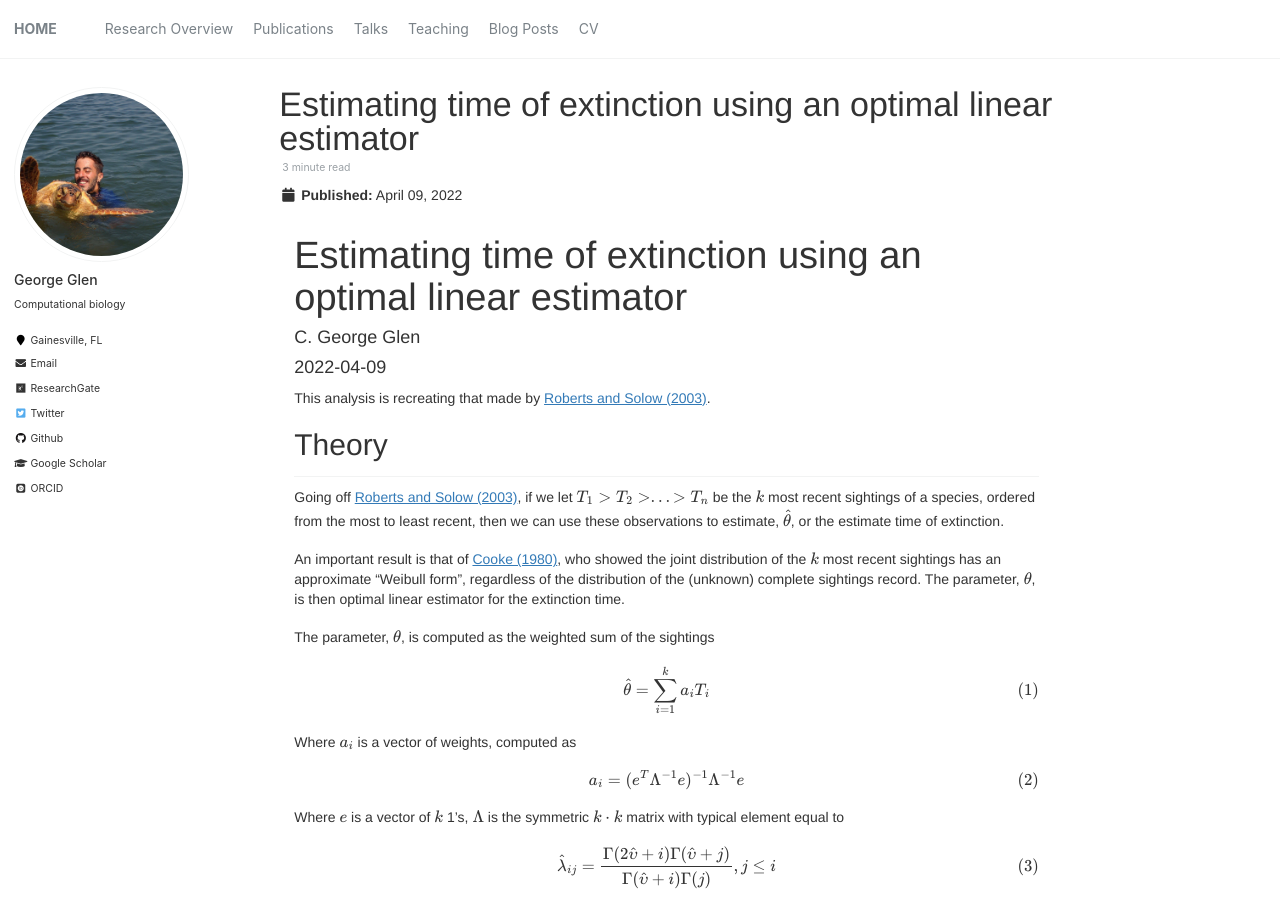
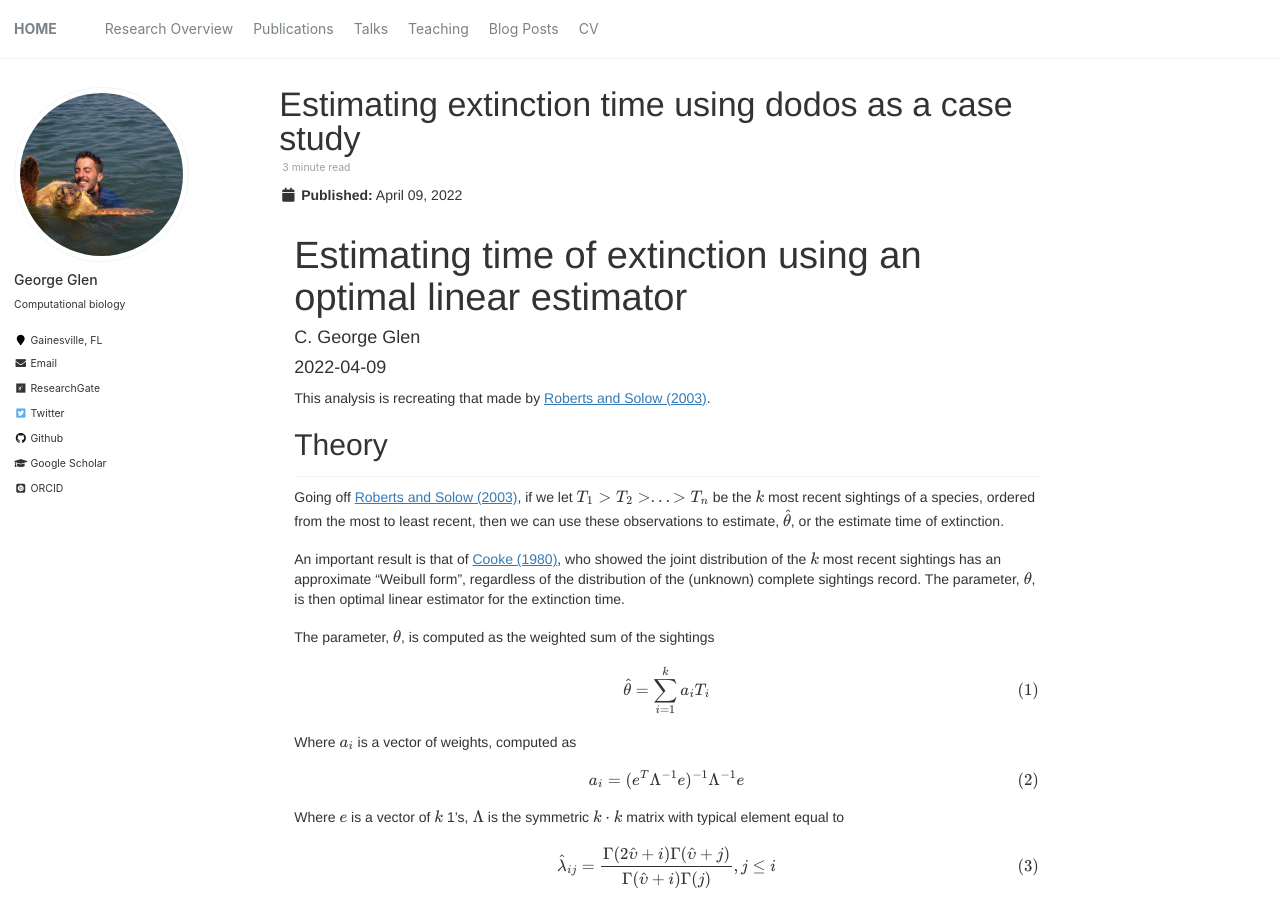
Before and after one commit to constantin-george/constantin-george.github.io, a Jekyll site: the page built from _posts/2022-04-09-blog-post-Extinction.html, in a window 1280 px wide and 900 px high. Built offline with Jekyll 4.4.1, drawn with Linux system fonts in a browser that asks for light colours; some web fonts are replaced; formulas are drawn with MathJax 3.

Commit message:
Update 2022-04-09-blog-post-Extinction.html

```diff
--- a/_posts/2022-04-09-blog-post-Extinction.html
+++ b/_posts/2022-04-09-blog-post-Extinction.html
@@ -1,5 +1,5 @@
 ---
-title: 'Estimating time of extinction using an optimal linear estimator'
+title: 'Estimating extinction time using dodos as a case study'
 date: 2022-04-09
 permalink: /posts/2012/08/blog-post-extinctiontime/
 tags:
```
